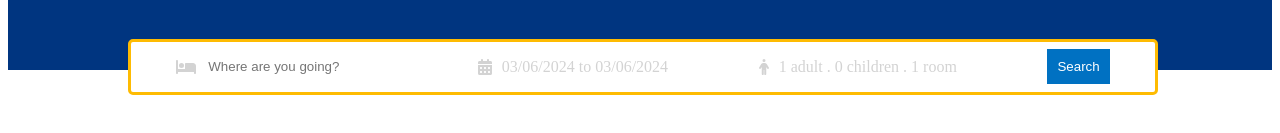
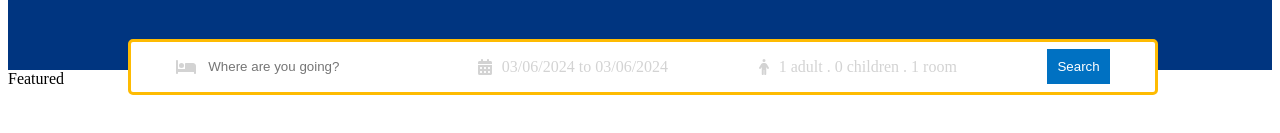
Before and after one commit to jlcarrascof/Booking-React-Clone, a React (Vite) app in the folder client/: page / in a window 1280 px wide. Shown: the part 331-464 px from the top of the page. Built offline with nearby package versions, Linux system fonts and the light colour scheme.

Commit message:
Import featured component to Home page

```diff
--- a/client/src/components/featured/Featured.jsx
+++ b/client/src/components/featured/Featured.jsx
@@ -1,4 +1,4 @@
-import React from 'react'
+import '../featured/featured.css'
 
 const Featured = () => {
   return (
--- a/client/src/pages/home/Home.jsx
+++ b/client/src/pages/home/Home.jsx
@@ -1,3 +1,4 @@
+import Featured from '../../components/featured/Featured';
 import Header from '../../components/header/Header';
 import Navbar from '../../components/navbar/Navbar';
 import './Home.css';
@@ -8,7 +9,7 @@ const Home = () => {
       <Navbar />
       <Header />
       <div className="homeContainer">
-
+        <Featured />
       </div>
     </div>
   )
```
